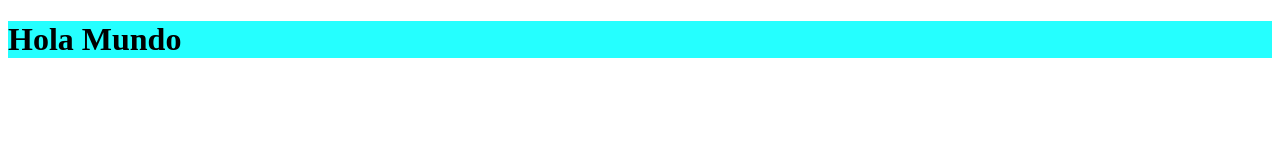
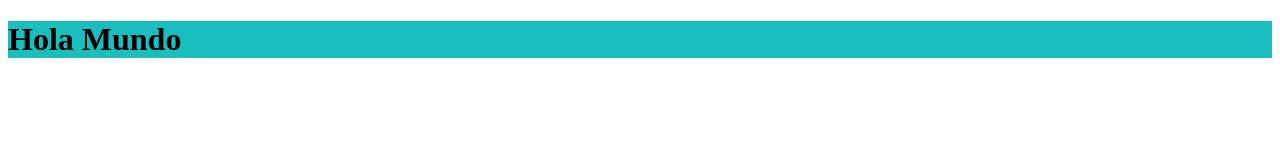
Before and after one commit to Abbel-nile/lenguajesweb_abigail_villarreal, a plain HTML site: page index.html in a window 1280 px wide. Drawn offline with Linux system fonts and the light colour scheme.

Commit message:
css cambios

```diff
--- a/css/style.css
+++ b/css/style.css
@@ -1,6 +1,6 @@
 
 h1 {
 
-background-color: rgb(37, 255, 255);
+background-color: rgb(26, 190, 190);
 
 }
```
